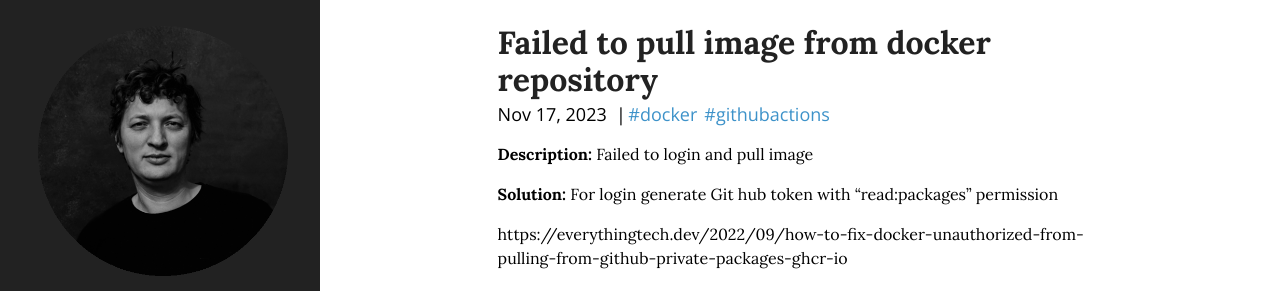
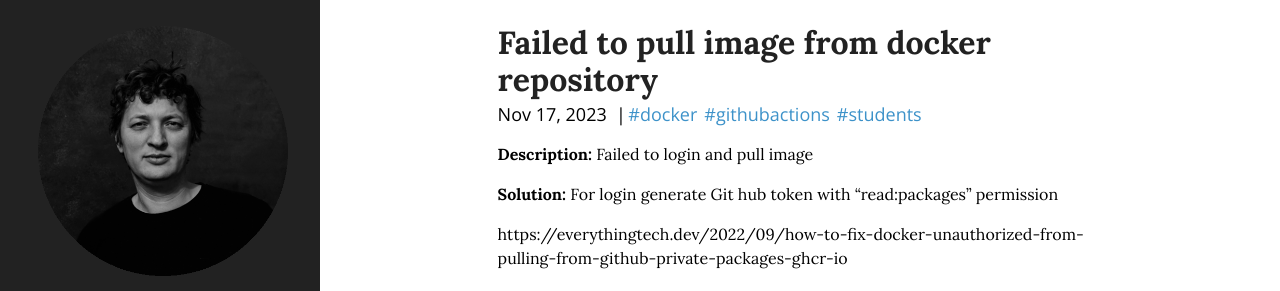
Before and after one commit to vbochenin/vbochenin.github.io, a Jekyll site: the page built from _notes/Failed to pull image from docker repository.md, in a window 1280 px wide. Shown: the top 291 px of the page. Built offline with Jekyll 4.4.1, drawn with Linux system fonts in a browser that asks for light colours; nearby versions of some CDN libraries.

Commit message:
Update Failed to pull image from docker repository.md

```diff
--- a/_notes/Failed to pull image from docker repository.md
+++ b/_notes/Failed to pull image from docker repository.md
@@ -3,6 +3,7 @@ title: "Failed to pull image from docker repository"
 tags:
     - docker
     - githubactions
+    - students
 categories:
     - how-to
 description: "[setup permissions](https://everythingtech.dev/2022/09/how-to-fix-docker-unauthorized-from-pulling-from-github-private-packages-ghcr-io)"
```
